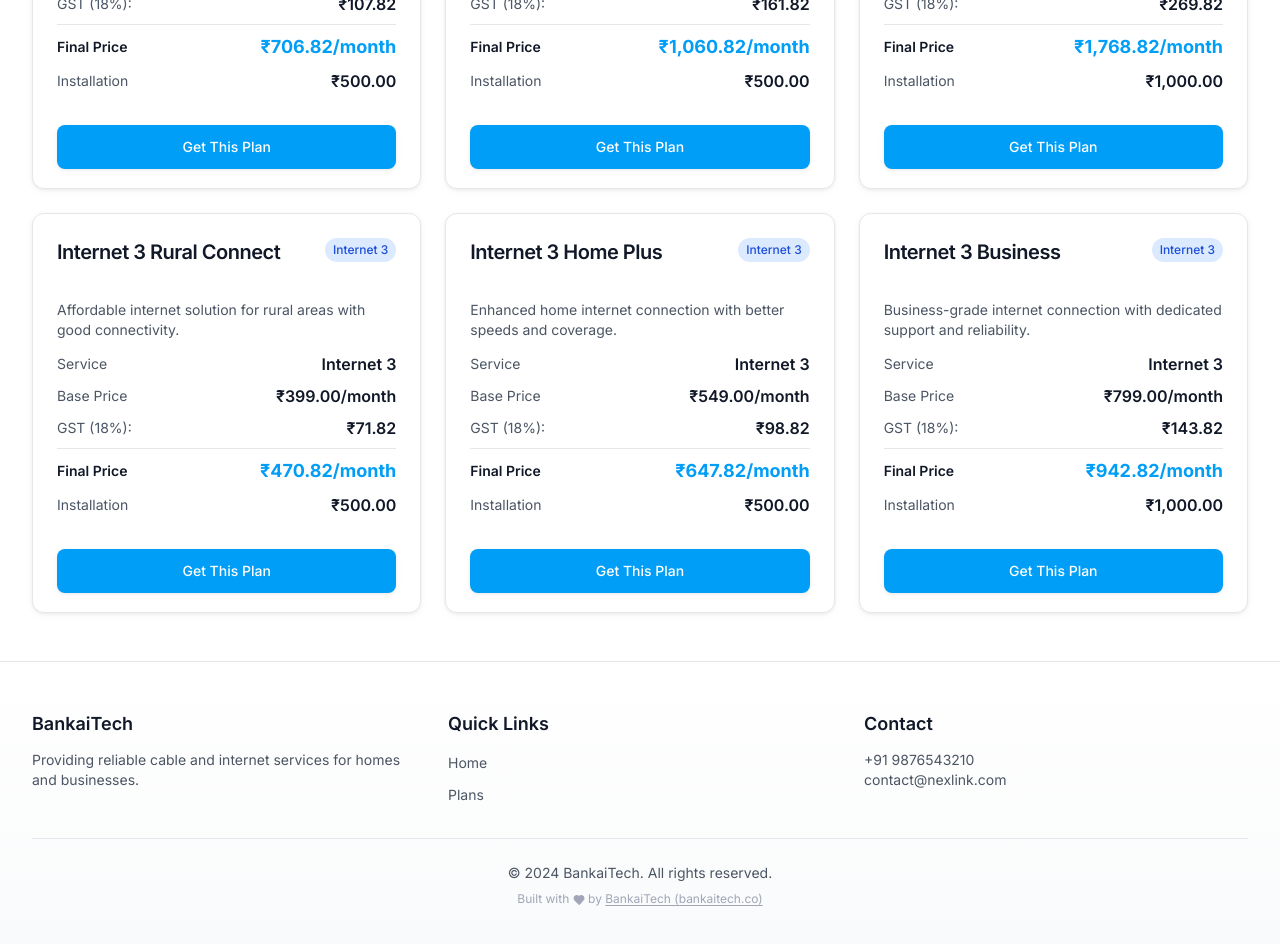
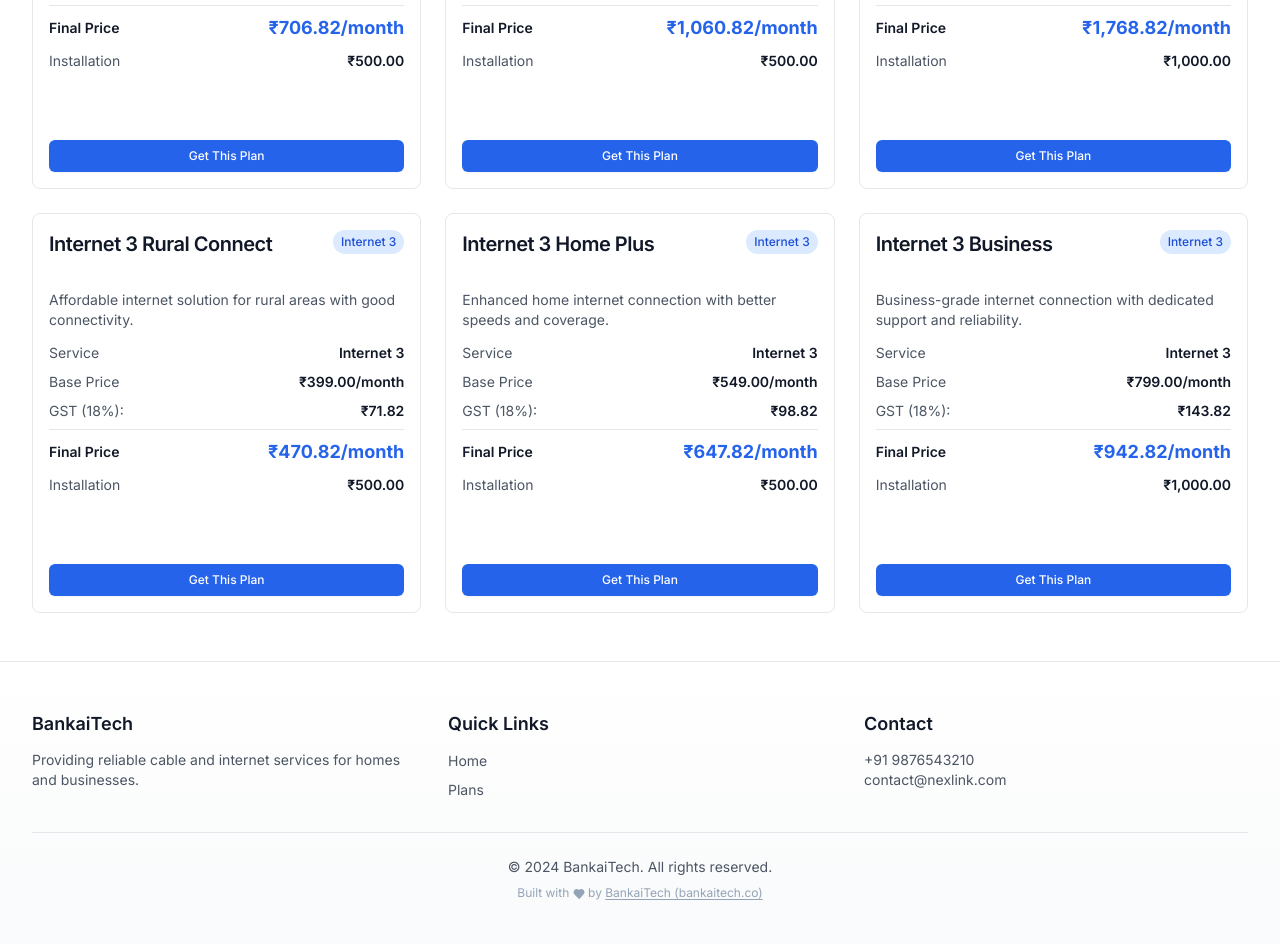
Before and after one commit to BankaiTech/popna-entertainment, a React (Vite) app: page /plans in a window 1280 px wide. Shown: the part 1340-2284 px from the top of the page. Built offline with nearby package versions, Linux system fonts and the light colour scheme; no server answers.

Commit message:
feat: Implement initial admin layout, core UI components, global styling, and state management.

```diff
--- a/src/components/ui/Button.tsx
+++ b/src/components/ui/Button.tsx
@@ -2,38 +2,51 @@ import React from 'react';
 import { cn } from '@/lib/utils';
 
 interface ButtonProps extends React.ButtonHTMLAttributes<HTMLButtonElement> {
-  variant?: 'primary' | 'secondary' | 'outline' | 'ghost' | 'destructive';
-  size?: 'sm' | 'md' | 'lg';
+  variant?: 'primary' | 'secondary' | 'outline' | 'ghost' | 'destructive' | 'success' | 'warning';
+  size?: 'xs' | 'sm' | 'md' | 'lg';
+  loading?: boolean;
 }
 
 const Button: React.FC<ButtonProps> = ({
   children,
   className,
   variant = 'primary',
-  size = 'md',
+  size = 'sm',
+  loading = false,
+  disabled,
   ...props
 }) => {
-  const baseClasses = 'inline-flex items-center justify-center rounded-lg font-medium transition-all duration-200 focus-visible:outline-none focus-visible:ring-2 focus-visible:ring-offset-2 disabled:pointer-events-none disabled:opacity-50 active:scale-95';
+  const baseClasses = 'inline-flex items-center justify-center rounded-md font-medium transition-all duration-150 focus-visible:outline-none focus-visible:ring-2 focus-visible:ring-primary/30 focus-visible:ring-offset-1 disabled:pointer-events-none disabled:opacity-50 active:scale-[0.97] whitespace-nowrap';
 
   const variants = {
-    primary: 'bg-primary text-primary-foreground hover:bg-primary/90 shadow-soft hover:shadow-soft-lg',
-    secondary: 'bg-secondary text-secondary-foreground hover:bg-secondary/90 shadow-soft hover:shadow-soft-lg',
-    outline: 'border border-border bg-card text-foreground hover:bg-accent hover:border-primary/30',
-    ghost: 'text-muted-foreground hover:bg-accent hover:text-foreground',
-    destructive: 'bg-destructive text-destructive-foreground hover:bg-destructive/90 shadow-soft hover:shadow-soft-lg',
+    primary: 'bg-primary text-white hover:bg-primary-700 shadow-sm hover:shadow-md',
+    secondary: 'bg-secondary text-white hover:bg-secondary/90 shadow-sm hover:shadow-md',
+    outline: 'border border-gray-200 bg-white text-gray-700 hover:bg-gray-50 hover:border-gray-300',
+    ghost: 'text-gray-600 hover:bg-gray-100 hover:text-gray-900',
+    destructive: 'bg-red-500 text-white hover:bg-red-600 shadow-sm hover:shadow-md',
+    success: 'bg-emerald-500 text-white hover:bg-emerald-600 shadow-sm hover:shadow-md',
+    warning: 'bg-amber-500 text-white hover:bg-amber-600 shadow-sm hover:shadow-md',
   };
 
   const sizes = {
-    sm: 'h-9 px-3 text-sm',
-    md: 'h-11 px-5 text-sm',
-    lg: 'h-12 px-7 text-base',
+    xs: 'h-7 px-2 text-xs gap-1',
+    sm: 'h-8 px-3 text-xs gap-1.5',
+    md: 'h-9 px-4 text-sm gap-2',
+    lg: 'h-10 px-5 text-sm gap-2',
   };
 
   return (
     <button
       className={cn(baseClasses, variants[variant], sizes[size], className)}
+      disabled={disabled || loading}
       {...props}
     >
+      {loading && (
+        <svg className="animate-spin -ml-0.5 mr-1.5 h-3.5 w-3.5" fill="none" viewBox="0 0 24 24">
+          <circle className="opacity-25" cx="12" cy="12" r="10" stroke="currentColor" strokeWidth="4" />
+          <path className="opacity-75" fill="currentColor" d="M4 12a8 8 0 018-8V0C5.373 0 0 5.373 0 12h4z" />
+        </svg>
+      )}
       {children}
     </button>
   );
--- a/src/components/ui/Card.tsx
+++ b/src/components/ui/Card.tsx
@@ -1,17 +1,16 @@
 import React from 'react';
 import { cn } from '@/lib/utils';
 
-interface CardProps extends React.HTMLAttributes<HTMLDivElement> {}
+interface CardProps extends React.HTMLAttributes<HTMLDivElement> { }
 
 const Card = React.forwardRef<HTMLDivElement, CardProps>(
   ({ className, ...props }, ref) => (
     <div
       ref={ref}
       className={cn(
-        'rounded-card border border-border bg-card text-card-foreground',
-        'shadow-soft transition-all duration-300',
-        'hover:shadow-soft-lg hover:border-primary/20',
-        'dark:bg-gray-800 dark:border-gray-700',
+        'rounded-lg border border-gray-200/80 bg-white text-gray-900',
+        'shadow-card transition-all duration-200',
+        'hover:shadow-card-hover hover:border-gray-300/60',
         className
       )}
       {...props}
@@ -24,7 +23,7 @@ const CardHeader = React.forwardRef<HTMLDivElement, React.HTMLAttributes<HTMLDiv
   ({ className, ...props }, ref) => (
     <div
       ref={ref}
-      className={cn('flex flex-col space-y-1.5 p-6', className)}
+      className={cn('flex flex-col space-y-1 p-4', className)}
       {...props}
     />
   )
@@ -36,7 +35,7 @@ const CardTitle = React.forwardRef<HTMLParagraphElement, React.HTMLAttributes<HT
     <h3
       ref={ref}
       className={cn(
-        'font-semibold leading-none tracking-tight text-lg text-gray-900',
+        'font-semibold leading-tight tracking-tight text-sm text-gray-900',
         className
       )}
       {...props}
@@ -49,7 +48,7 @@ const CardDescription = React.forwardRef<HTMLParagraphElement, React.HTMLAttribu
   ({ className, ...props }, ref) => (
     <p
       ref={ref}
-      className={cn('text-sm text-gray-600', className)}
+      className={cn('text-xs text-gray-500', className)}
       {...props}
     />
   )
@@ -58,7 +57,7 @@ CardDescription.displayName = 'CardDescription';
 
 const CardContent = React.forwardRef<HTMLDivElement, React.HTMLAttributes<HTMLDivElement>>(
   ({ className, ...props }, ref) => (
-    <div ref={ref} className={cn('p-6 pt-0', className)} {...props} />
+    <div ref={ref} className={cn('p-4 pt-0', className)} {...props} />
   )
 );
 CardContent.displayName = 'CardContent';
@@ -67,7 +66,7 @@ const CardFooter = React.forwardRef<HTMLDivElement, React.HTMLAttributes<HTMLDiv
   ({ className, ...props }, ref) => (
     <div
       ref={ref}
-      className={cn('flex items-center p-6 pt-0', className)}
+      className={cn('flex items-center p-4 pt-0', className)}
       {...props}
     />
   )
@@ -78,22 +77,22 @@ const CardHeading = React.forwardRef<HTMLDivElement, React.HTMLAttributes<HTMLDi
   ({ className, ...props }, ref) => (
     <div
       ref={ref}
-      className={cn('flex items-center p-6 pt-0', className)}
+      className={cn('flex items-center p-4 pt-0', className)}
       {...props}
     />
   )
 );
-CardHeading.displayName = 'CardFooter';
+CardHeading.displayName = 'CardHeading';
 
 const CardToolbar = React.forwardRef<HTMLDivElement, React.HTMLAttributes<HTMLDivElement>>(
   ({ className, ...props }, ref) => (
     <div
       ref={ref}
-      className={cn('flex items-center p-6 pt-0', className)}
+      className={cn('flex items-center p-4 pt-0', className)}
       {...props}
     />
   )
 );
-CardToolbar.displayName = 'CardFooter';
+CardToolbar.displayName = 'CardToolbar';
 
 export { Card, CardHeader, CardFooter, CardTitle, CardDescription, CardContent, CardHeading, CardToolbar };
--- a/src/components/ui/Input.tsx
+++ b/src/components/ui/Input.tsx
@@ -9,8 +9,8 @@ const Input = React.forwardRef<HTMLInputElement, InputProps>(
       <input
         type={type}
         className={cn(
-          'flex h-11 w-full rounded-lg border border-border px-3 py-2.5 text-sm leading-normal',
-          'bg-background text-foreground',
+          'flex h-9 w-full rounded-md border border-gray-200 px-3 py-1.5 text-sm leading-normal',
+          'bg-white text-gray-900',
           'transition-all duration-200',
           'file:border-0 file:bg-transparent file:text-sm file:font-medium',
           'placeholder:text-muted-foreground',
--- a/src/components/ui/Select.tsx
+++ b/src/components/ui/Select.tsx
@@ -56,7 +56,7 @@ function SelectInner(
   const display = selected?.label ?? (value != null && value !== '' ? String(value) : '');
 
   const triggerClass = cn(
-    'flex h-11 w-full items-center justify-between rounded-lg border border-border bg-background px-3 py-2.5 text-sm leading-normal',
+    'flex h-9 w-full items-center justify-between rounded-md border border-gray-200 bg-white px-3 py-1.5 text-sm leading-normal',
     'text-foreground transition-colors',
     'focus-visible:outline-none focus-visible:ring-2 focus-visible:ring-primary/50 focus-visible:border-primary',
     'hover:border-primary/30',
--- a/src/styles/index.css
+++ b/src/styles/index.css
@@ -1,3 +1,5 @@
+@import url('https://fonts.googleapis.com/css2?family=Inter:wght@300;400;500;600;700;800&display=swap');
+
 @tailwind base;
 @tailwind components;
 @tailwind utilities;
@@ -9,8 +11,9 @@
 }
 
 html {
-  color: #181c32;
-  background-color: #f5f8fa;
+  color: #0f172a;
+  background-color: #f8fafc;
+  scroll-behavior: smooth;
 }
 
 body {
@@ -19,37 +22,49 @@ body {
     sans-serif;
   -webkit-font-smoothing: antialiased;
   -moz-osx-font-smoothing: grayscale;
-  background: #f5f8fa;
+  background: #f8fafc;
   min-height: 100vh;
-  color: #181c32;
+  color: #0f172a;
+  font-size: 14px;
+  line-height: 1.5;
 }
 
 #root {
   min-height: 100vh;
 }
 
-/* Dark mode support */
-@media (prefers-color-scheme: dark) {
-  html.dark {
-    color: #f5f8fa;
-    background-color: #181c32;
-  }
+/* ─── Scrollbar styling ─── */
+.scrollbar-thin {
+  scrollbar-width: thin;
+  scrollbar-color: #cbd5e1 transparent;
+}
 
-  html.dark body {
-    background: #181c32;
-    color: #f5f8fa;
-  }
+.scrollbar-thin::-webkit-scrollbar {
+  width: 4px;
+}
+
+.scrollbar-thin::-webkit-scrollbar-track {
+  background: transparent;
+}
+
+.scrollbar-thin::-webkit-scrollbar-thumb {
+  background: #cbd5e1;
+  border-radius: 9999px;
+}
+
+.scrollbar-thin::-webkit-scrollbar-thumb:hover {
+  background: #94a3b8;
 }
 
 @layer utilities {
   .glass-effect {
-    background: rgba(255, 255, 255, 0.7);
-    backdrop-filter: blur(10px);
+    background: rgba(255, 255, 255, 0.8);
+    backdrop-filter: blur(12px);
     border: 1px solid rgba(255, 255, 255, 0.3);
   }
 
   .gradient-text {
-    background: linear-gradient(135deg, #667eea 0%, #764ba2 100%);
+    background: linear-gradient(135deg, #2563eb 0%, #7c3aed 100%);
     -webkit-background-clip: text;
     -webkit-text-fill-color: transparent;
     background-clip: text;
@@ -57,9 +72,9 @@ body {
 
   .bg-grid-pattern {
     background-image:
-      linear-gradient(to right, rgba(0, 0, 0, 0.05) 1px, transparent 1px),
-      linear-gradient(to bottom, rgba(0, 0, 0, 0.05) 1px, transparent 1px);
-    background-size: 20px 20px;
+      linear-gradient(to right, rgba(0, 0, 0, 0.03) 1px, transparent 1px),
+      linear-gradient(to bottom, rgba(0, 0, 0, 0.03) 1px, transparent 1px);
+    background-size: 24px 24px;
   }
 
   .animate-infinite-scroll {
@@ -68,12 +83,8 @@ body {
   }
 
   @keyframes infinite-scroll {
-    0% {
-      transform: translateX(0);
-    }
-    100% {
-      transform: translateX(calc(-1 * var(--carousel-width, 0px) / 2));
-    }
+    0% { transform: translateX(0); }
+    100% { transform: translateX(calc(-1 * var(--carousel-width, 0px) / 2)); }
   }
 
   .line-clamp-2 {
@@ -91,30 +102,14 @@ body {
   }
 }
 
-/* Global select dropdown and mobile UI fully fixed */
-
-/* Reduce overall spacing */
-.space-y-4 > * + * {
-  margin-top: 0.75rem !important;
-}
-
-.space-y-6 > * + * {
-  margin-top: 1rem !important;
-}
-
-.space-y-8 > * + * {
-  margin-top: 1.5rem !important;
-}
-
 /* ─── Global mobile responsiveness ─── */
 @media (max-width: 640px) {
-  /* Ensure dialogs/modals respect viewport */
   [role="dialog"],
   [role="alertdialog"] {
     max-width: 95vw !important;
+    max-height: 90vh !important;
   }
 
-  /* Full-width inputs on mobile */
   input[type="text"],
   input[type="number"],
   input[type="email"],
@@ -124,20 +119,36 @@ body {
   input[type="url"],
   textarea {
     max-width: 100% !important;
+    font-size: 16px !important; /* Prevent iOS zoom on focus */
   }
 
-  /* Tables scroll horizontally instead of overflow */
   .overflow-x-auto,
   table {
     -webkit-overflow-scrolling: touch;
   }
 }
 
-/* Touch-friendly tap targets for dropdown items */
+/* Touch-friendly tap targets */
 @media (pointer: coarse) {
   [role="option"] {
     min-height: 44px;
     display: flex;
     align-items: center;
   }
+
+  button, a, [role="button"] {
+    min-height: 36px;
+  }
 }
+
+/* ─── Compact spacing override ─── */
+.space-y-4 > * + * { margin-top: 0.625rem !important; }
+.space-y-6 > * + * { margin-top: 0.875rem !important; }
+.space-y-8 > * + * { margin-top: 1.25rem !important; }
+
+/* ─── Focus ring for accessibility ─── */
+*:focus-visible {
+  outline: 2px solid #2563eb;
+  outline-offset: 2px;
+  border-radius: 4px;
+}
--- a/tailwind.config.js
+++ b/tailwind.config.js
@@ -9,45 +9,95 @@ export default {
     extend: {
       colors: {
         primary: {
-          DEFAULT: '#009ef7',
+          DEFAULT: '#2563eb',
           foreground: '#ffffff',
+          50: '#eff6ff',
+          100: '#dbeafe',
+          200: '#bfdbfe',
+          500: '#3b82f6',
+          600: '#2563eb',
+          700: '#1d4ed8',
         },
         secondary: {
-          DEFAULT: '#7239ea',
+          DEFAULT: '#7c3aed',
           foreground: '#ffffff',
         },
         muted: {
-          DEFAULT: '#f5f8fa',
-          foreground: '#a1a5b7',
+          DEFAULT: '#f8fafc',
+          foreground: '#94a3b8',
         },
-        border: '#e4e6ef',
+        border: '#e2e8f0',
         background: '#ffffff',
-        foreground: '#181c32',
+        foreground: '#0f172a',
         card: {
           DEFAULT: '#ffffff',
-          foreground: '#181c32',
+          foreground: '#0f172a',
         },
         accent: {
-          DEFAULT: '#f5f8fa',
-          foreground: '#181c32',
+          DEFAULT: '#f1f5f9',
+          foreground: '#0f172a',
         },
         destructive: {
-          DEFAULT: '#f1416c',
+          DEFAULT: '#ef4444',
+          foreground: '#ffffff',
+        },
+        success: {
+          DEFAULT: '#10b981',
+          foreground: '#ffffff',
+        },
+        warning: {
+          DEFAULT: '#f59e0b',
+          foreground: '#ffffff',
+        },
+        info: {
+          DEFAULT: '#06b6d4',
           foreground: '#ffffff',
         },
       },
       boxShadow: {
-        'soft': '0 2px 8px rgba(0, 0, 0, 0.04), 0 1px 3px rgba(0, 0, 0, 0.06)',
-        'soft-lg': '0 4px 16px rgba(0, 0, 0, 0.06), 0 2px 6px rgba(0, 0, 0, 0.08)',
-        'soft-xl': '0 8px 24px rgba(0, 0, 0, 0.08), 0 4px 8px rgba(0, 0, 0, 0.1)',
+        'soft': '0 1px 3px rgba(0,0,0,0.04), 0 1px 2px rgba(0,0,0,0.06)',
+        'soft-md': '0 2px 8px rgba(0,0,0,0.04), 0 1px 4px rgba(0,0,0,0.06)',
+        'soft-lg': '0 4px 16px rgba(0,0,0,0.06), 0 2px 6px rgba(0,0,0,0.04)',
+        'soft-xl': '0 8px 24px rgba(0,0,0,0.08), 0 4px 8px rgba(0,0,0,0.06)',
+        'card': '0 1px 3px rgba(0,0,0,0.05), 0 1px 2px rgba(0,0,0,0.03)',
+        'card-hover': '0 4px 12px rgba(0,0,0,0.08), 0 2px 4px rgba(0,0,0,0.04)',
       },
       borderRadius: {
-        'card': '0.75rem',
-        'modal': '1rem',
+        'card': '0.625rem',
+        'modal': '0.75rem',
       },
       spacing: {
+        '13': '3.25rem',
         '18': '4.5rem',
+        '52': '13rem',
         '88': '22rem',
+      },
+      fontSize: {
+        '2xs': ['0.625rem', { lineHeight: '0.875rem' }],
+      },
+      animation: {
+        'fade-in': 'fadeIn 0.3s ease-out',
+        'slide-up': 'slideUp 0.3s ease-out',
+        'scale-in': 'scaleIn 0.2s ease-out',
+        'slide-right': 'slideRight 0.2s ease-out',
+      },
+      keyframes: {
+        fadeIn: {
+          '0%': { opacity: '0' },
+          '100%': { opacity: '1' },
+        },
+        slideUp: {
+          '0%': { opacity: '0', transform: 'translateY(8px)' },
+          '100%': { opacity: '1', transform: 'translateY(0)' },
+        },
+        scaleIn: {
+          '0%': { opacity: '0', transform: 'scale(0.95)' },
+          '100%': { opacity: '1', transform: 'scale(1)' },
+        },
+        slideRight: {
+          '0%': { opacity: '0', transform: 'translateX(-8px)' },
+          '100%': { opacity: '1', transform: 'translateX(0)' },
+        },
       },
     },
   },
```
Also changed, not shown: public/locales/en.json (+7 -0 lines), src/api/mockData.ts (+46 -3 lines), src/components/ui/Dialog.tsx (+5 -5 lines), src/layouts/AdminLayout.tsx (+144 -64 lines), src/store/useStore.ts (+7 -2 lines), 1 other file (tests, documents, lock files or other folders).
